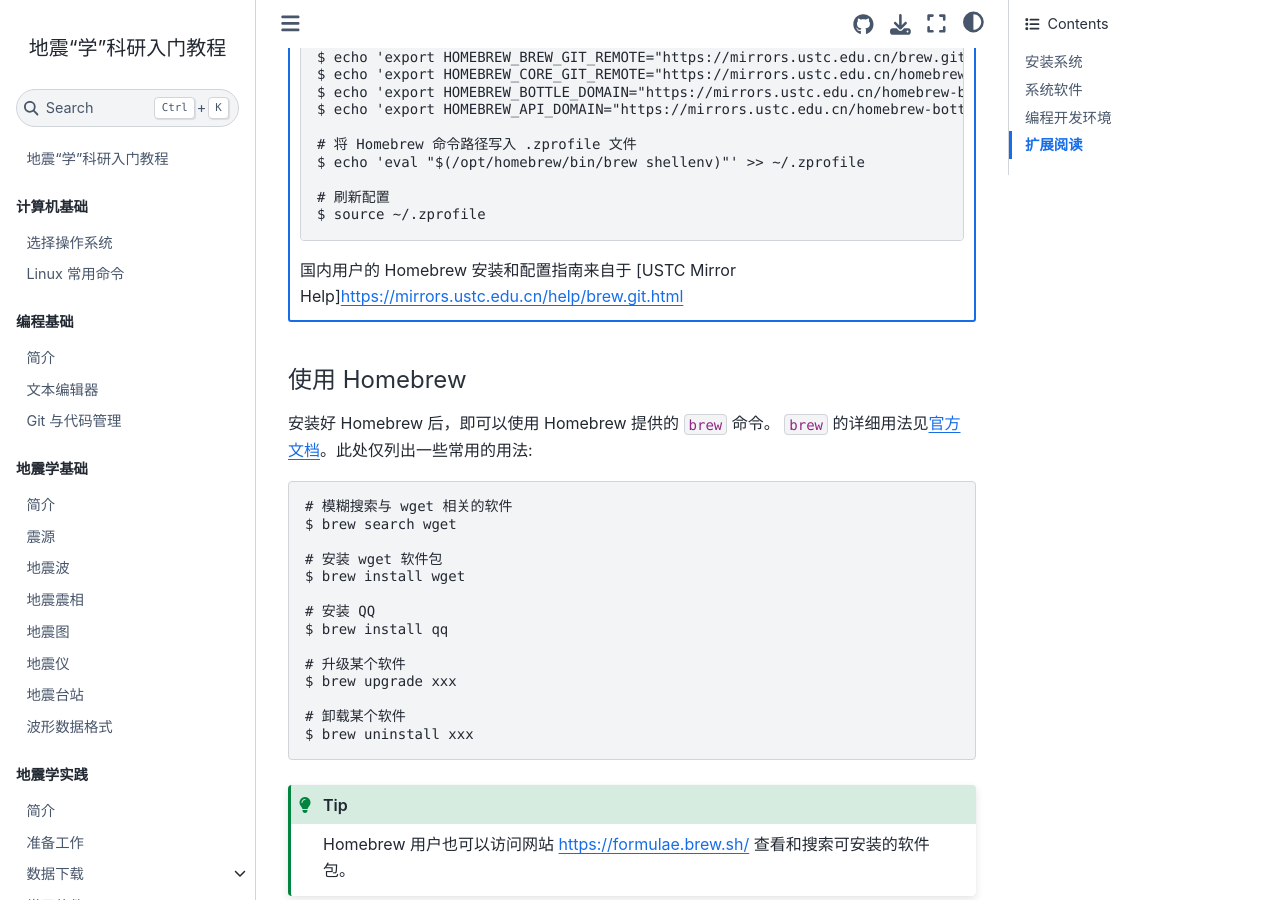
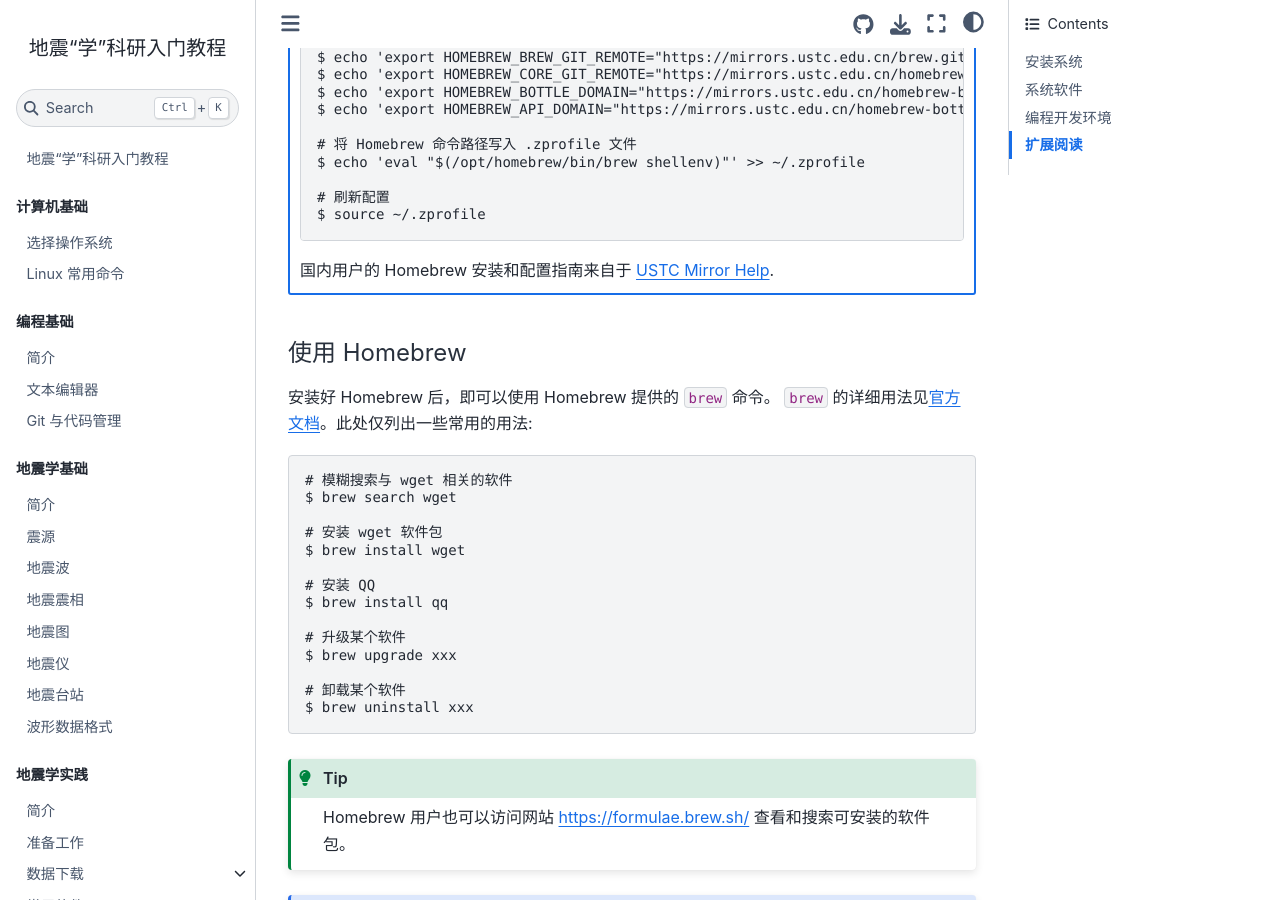
Before and after one commit to seismo-learn/seismology101, a Jupyter Book: the page built from source/computer/macos-setup.md, in a window 1280 px wide and 900 px high, scrolled down 1994 px. Built offline with Jupyter Book 1.0.4 settings and Sphinx 7.4.7 and the Sphinx Book theme 1.1.4, drawn with Linux system fonts in a browser that asks for light colours; pages that are not in the unit, such as notebooks, are missing from menus.

Commit message:
Update source/computer/macos-setup.md
Co-authored-by: Dongdong Tian <seisman.info@gmail.com>

````diff
--- a/source/computer/macos-setup.md
+++ b/source/computer/macos-setup.md
@@ -88,7 +88,7 @@ $ echo 'eval "$(/opt/homebrew/bin/brew shellenv)"' >> ~/.zprofile
 # 刷新配置
 $ source ~/.zprofile
 ```
-国内用户的 Homebrew 安装和配置指南来自于 [USTC Mirror Help]https://mirrors.ustc.edu.cn/help/brew.git.html
+国内用户的 Homebrew 安装和配置指南来自于 [USTC Mirror Help](https://mirrors.ustc.edu.cn/help/brew.git.html).
 :::
 
 :::{tab-item} 国外用户
````
